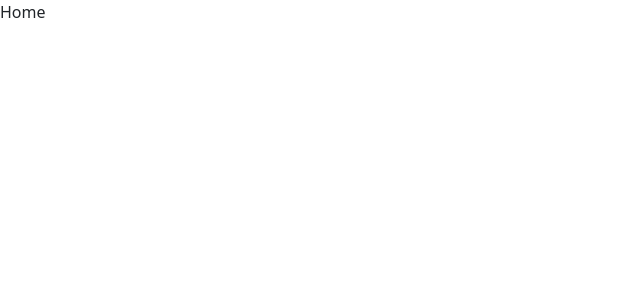
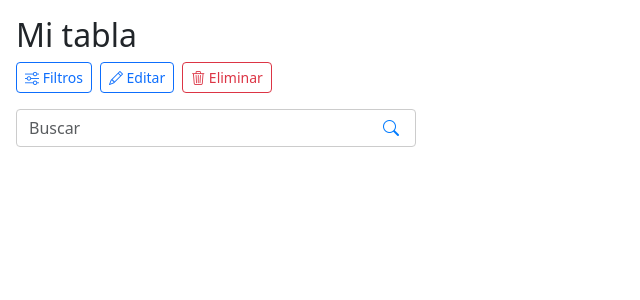
Before and after one commit to mnuxD/prueba_UPCH, a React (Create React App) app: page / in a window 1280 px wide. Shown: the top 300 px of the page, without its empty margins (0-640 px from the left). Built offline with nearby package versions, Linux system fonts and the light colour scheme.

Commit message:
[feat(header)]: header implemented

```diff
--- /dev/null
+++ b/src/components/SelectWithShare/SelectWithShare.tsx
@@ -0,0 +1,69 @@
+import { useState } from "react";
+import "bootstrap/dist/css/bootstrap.min.css";
+import { OptionType } from "../../types";
+import "./styles.css";
+
+interface Props {
+  options: OptionType[];
+  title: string;
+  className?: string;
+}
+
+const SelectWithSearch = ({ className, options = [], title = "" }: Props) => {
+  const [searchTerm, setSearchTerm] = useState("");
+  const [selectedOption, setSelectedOption] = useState(title);
+
+  const filteredOptions = options.filter((option) =>
+    option.label.toLowerCase().includes(searchTerm.toLowerCase())
+  );
+
+  const handleOptionClick = (label: string) => {
+    setSelectedOption(label);
+  };
+
+  return (
+    <div className={`dropdown ${className}`}>
+      <button
+        className="btn btn-light dropdown-toggle text-secondary buttonDropdown"
+        type="button"
+        id="dropdownMenuButton"
+        data-bs-toggle="dropdown"
+        aria-expanded="false"
+      >
+        {selectedOption}
+      </button>
+      <ul
+        className="dropdown-menu dropdownCard"
+        aria-labelledby="dropdownMenuButton"
+      >
+        <li className="p-2">
+          <input
+            type="text"
+            className="form-control"
+            placeholder="Buscar..."
+            onChange={(e) => setSearchTerm(e.target.value)}
+            value={searchTerm}
+          />
+        </li>
+        <li>
+          <span className="dropdown-item bg-secondary dropdownCard__title">
+            {title}
+          </span>
+        </li>
+        {filteredOptions.map((option) => (
+          <li key={option.value}>
+            <a
+              className="dropdown-item dropdownCard__item"
+              href="#"
+              onClick={() => handleOptionClick(option.label)}
+            >
+              {option.label}
+            </a>
+          </li>
+        ))}
+      </ul>
+    </div>
+  );
+};
+
+export default SelectWithSearch;
--- /dev/null
+++ b/src/components/SelectWithShare/styles.css
@@ -0,0 +1,21 @@
+.buttonDropdown {
+  display: flex;
+  justify-content: space-between;
+  align-items: center;
+  width: 300px;
+  padding: 3px 0px;
+}
+
+.dropdownCard {
+  max-height: 250px;
+  overflow-y: auto;
+}
+
+.dropdownCard__title {
+  font-weight: 500;
+  color: white;
+}
+
+.dropdownCard__item {
+  font-weight: 300;
+}
--- /dev/null
+++ b/src/constants/countries.ts
@@ -0,0 +1,23 @@
+export const countriesData = [
+  { label: "AU", value: "au" },
+  { label: "BR", value: "br" },
+  { label: "CA", value: "ca" },
+  { label: "CH", value: "ch" },
+  { label: "DE", value: "de" },
+  { label: "DK", value: "dk" },
+  { label: "ES", value: "es" },
+  { label: "FI", value: "fi" },
+  { label: "FR", value: "fr" },
+  { label: "GB", value: "gb" },
+  { label: "IE", value: "ie" },
+  { label: "IN", value: "in" },
+  { label: "IR", value: "ir" },
+  { label: "MX", value: "mx" },
+  { label: "NL", value: "nl" },
+  { label: "NO", value: "no" },
+  { label: "NZ", value: "nz" },
+  { label: "RS", value: "rs" },
+  { label: "TR", value: "tr" },
+  { label: "UA", value: "ua" },
+  { label: "US", value: "us" }
+];
--- /dev/null
+++ b/src/constants/genders.ts
@@ -0,0 +1,4 @@
+export const gendersData = [
+  { label: "MALE", value: "male" },
+  { label: "FEMALE", value: "female" }
+];
--- /dev/null
+++ b/src/pages/Home/HomePage.tsx
@@ -0,0 +1,14 @@
+import React from "react";
+import "./styles.css";
+import { PageHeader } from "./components/Header/Header";
+
+const HomePage = () => {
+  return (
+    <main className="main">
+      <h2>Mi tabla</h2>
+      <PageHeader />
+    </main>
+  );
+};
+
+export default HomePage;
--- /dev/null
+++ b/src/pages/Home/components/Header/Header.tsx
@@ -0,0 +1,64 @@
+"use client";
+
+import React, { useState } from "react";
+import { Button, Toast } from "react-bootstrap";
+import "./styles.css";
+
+import "bootstrap/dist/css/bootstrap.min.css";
+import SelectWithSearch from "../../../../components/SelectWithShare/SelectWithShare";
+import { countriesData } from "../../../../constants/countries";
+import { gendersData } from "../../../../constants/genders";
+
+export const PageHeader = () => {
+  const [showToast, setShowToast] = useState(false);
+
+  const toggleShowToast = () => setShowToast(!showToast);
+
+  return (
+    <div className="body">
+      <div className="buttonsContainer">
+        <Button
+          variant="outline-primary"
+          className="buttonsContainer__button"
+          size="sm"
+          onClick={toggleShowToast}
+        >
+          <i className="bi bi-sliders"></i> Filtros
+        </Button>
+        <Button
+          variant="outline-primary"
+          className="buttonsContainer__button"
+          size="sm"
+        >
+          <i className="bi bi-pencil"></i> Editar
+        </Button>
+        <Button
+          variant="outline-danger"
+          className="buttonsContainer__button"
+          size="sm"
+        >
+          <i className="bi bi-trash3"></i> Eliminar
+        </Button>
+      </div>
+      <Toast show={showToast} onClose={toggleShowToast} className="toast">
+        <Toast.Body>
+          <div className="toast__body">
+            <SelectWithSearch
+              className=""
+              options={countriesData}
+              title="NACIONALIDAD"
+            />
+            <SelectWithSearch options={gendersData} title="GÉNERO" />
+            <Button variant="primary" size="sm" className="toast__button">
+              <i className="bi bi-search"></i> Buscar
+            </Button>
+          </div>
+        </Toast.Body>
+      </Toast>
+      <div className="search-input">
+        <input type="text" className="form-control" placeholder="Buscar" />
+        <span className="search-icon bi bi-search"></span>
+      </div>
+    </div>
+  );
+};
--- /dev/null
+++ b/src/pages/Home/components/Header/styles.css
@@ -0,0 +1,56 @@
+.body {
+  display: flex;
+  flex-direction: column;
+  gap: 1rem;
+}
+
+.buttonsContainer {
+  display: flex;
+  flex-direction: row;
+  gap: 0.5rem;
+}
+
+.toast {
+  box-shadow: none;
+  width: 100%;
+  display: flex;
+  gap: 1rem;
+  padding: 16px 0px;
+}
+.toast__body {
+  display: flex;
+  flex-direction: row;
+  gap: 20px;
+  flex-wrap: wrap;
+}
+
+.buttonsContainer__button,
+.toast__button {
+  padding-left: 1.5rem;
+  padding-right: 1.5rem;
+}
+
+.search-input {
+  position: relative;
+  display: flex;
+  align-items: center;
+  border: 1px solid #ccc;
+  border-radius: 0.25rem;
+  /* padding: 0.5rem 0.75rem; */
+  background-color: #fff;
+  max-width: 400px;
+}
+
+.search-input .form-control {
+  border: none;
+  box-shadow: none;
+  outline: none;
+  flex: 1;
+}
+
+.search-input .search-icon {
+  color: #007bff;
+  font-size: 1rem;
+  cursor: pointer;
+  margin-right: 1rem;
+}
--- /dev/null
+++ b/src/pages/Home/styles.css
@@ -0,0 +1,6 @@
+.main {
+  display: flex;
+  flex-direction: column;
+  padding: 1rem;
+  min-height: 100vh;
+}
--- a/src/pages/HomePage.tsx
+++ /dev/null
@@ -1,7 +0,0 @@
-import React from "react";
-
-const HomePage = () => {
-  return <div>Home</div>;
-};
-
-export default HomePage;
--- a/src/routes/AppRoutes.tsx
+++ b/src/routes/AppRoutes.tsx
@@ -1,6 +1,6 @@
 import React from "react";
 import { BrowserRouter as Router, Route, Routes } from "react-router-dom";
-import HomePage from "../pages/HomePage";
+import HomePage from "../pages/Home/HomePage";
 
 const AppRoutes: React.FC = () => {
   return (
--- /dev/null
+++ b/src/types/index.ts
@@ -0,0 +1,4 @@
+export interface OptionType {
+  label: string;
+  value: string;
+}
```
